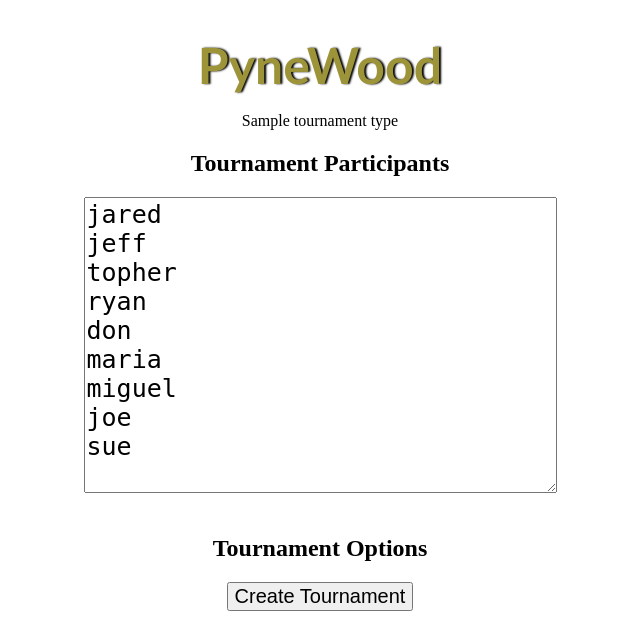
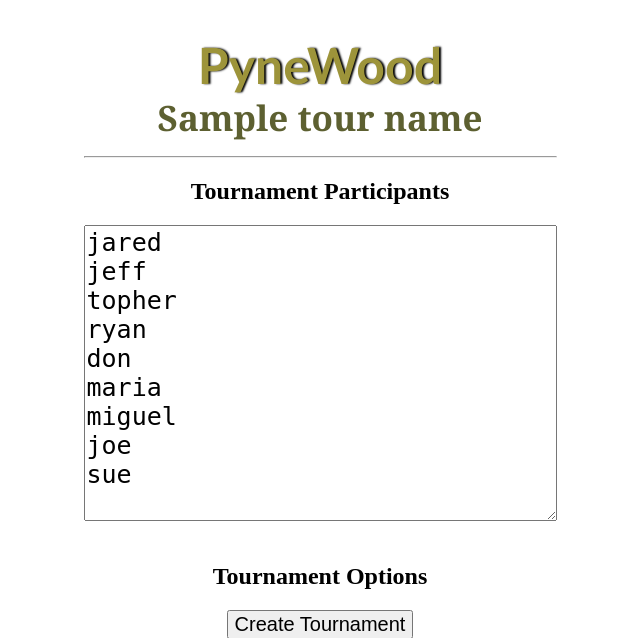
Before and after one commit to d-chambers/pynewood, a Flask app: template app/templates/create_tournament.html in a window 1280 px wide. Shown: the top 638 px of the page, without its empty margins (320-960 px from the left). Run offline with Flask 2, Linux system fonts and the light colour scheme; the template is opened without the code that fills it: values that come from a table or form of the project are taken from there, most other values are stand-ins (such as "Sample title", 1, 10 or a date in 2020).

Commit message:
added styples and such

```diff
--- a/app/routes.py
+++ b/app/routes.py
@@ -3,7 +3,7 @@ Routes for running pynewood as a flask app
 """
 
 import ast
-
+from pathlib import Path
 
 import wtforms
 from flask import render_template, redirect, flash, url_for, request
@@ -17,7 +17,12 @@ TOURNAMENT = {}  # a dict for holding a tournament object (keys are names)
 TOUR_TYPE = {}  # a dict storing types of tournaments for each name
 DEFAULT_PLAYER_LIST = ('jared', 'jeff', 'topher', 'ryan', 'don', 'maria',
                        'miguel', 'joe', 'sue')
+here = Path('.')
+tournament_path = here / 'tournaments'
 
+# map tournament name to file
+SAVED_TOURNAMENTS = {x.name.split('.')[0]: str(x)
+                     for x in tournament_path.glob('*pkl')}
 
 def make_up_first_form(current_players):
     """ return a form for entering times of those who are up """
@@ -51,7 +56,7 @@ class NewTournamentForm(FlaskForm):
 
 class LoadTournamentForm(FlaskForm):
     """ A form for creating a new tournament """
-    choices = [('zoom zoom', 'zoom')]
+    choices = [(x, x) for x in SAVED_TOURNAMENTS]
     name = wtforms.SelectField(label='Saved Tournaments', choices=choices)
     load_tournament = wtforms.SubmitField(label='Load Tournament')
 
@@ -66,16 +71,18 @@ class CreateTournament(FlaskForm):
 # -------------------- Routes
 
 
-@app.route('/tournament_<tour_name>_<players>', methods=['GET', 'POST'])
-def run_tournament(tour_name, players='', results=None):
+@app.route('/tournament_<tour_name>', methods=['GET', 'POST'])
+def run_tournament(tour_name):
+    """ page for running the tournament """
 
-    player_list = ast.literal_eval(players)
+    # if tournament isnot loaded decide to load or create
+    if tour_name in TOURNAMENT:
+        tour = TOURNAMENT[tour_name]
+    elif tour_name in SAVED_TOURNAMENTS:
+        return redirect(url_for('load_tournament', tour_name=tour_name))
+    else:
+        return redirect(url_for('index'))
 
-    # check it tournament is in memory, it not load it.
-    if not tour_name in TOURNAMENT:
-        cls = pn.get_tournaments()[TOUR_TYPE[tour_name]]
-        TOURNAMENT[tour_name] = cls(players=player_list)
-    tour = TOURNAMENT[tour_name]
     matches = tour.get_next_matchups(2)
 
     # create form
@@ -91,8 +98,8 @@ def run_tournament(tour_name, players='', results=None):
                     val = float(getattr(form, name).data)
                     tour.set_time(player, val)
                 # redirect to input to clear form state
-                kwargs = dict(tour_name=tour_name, players=players)
-                tour.write('tournaments/tour_name.pkl')
+                kwargs = dict(tour_name=tour_name)
+                tour.save(str(tournament_path / (tour_name + '.pkl')))
                 return redirect(url_for('run_tournament', **kwargs))
             else:
                 flash("Tournament complete!")
@@ -104,7 +111,7 @@ def run_tournament(tour_name, players='', results=None):
     car_table = df.to_html(classes='aTable')
 
     kwargs = dict(matches=matches, form=form, tour_name=tour_name,
-                  players=player_list, car_table=car_table)
+                  car_table=car_table)
     return render_template('run_tournamnet.html', **kwargs)
 
 
@@ -115,24 +122,28 @@ def create_tournament(tour_type, tour_name):
     form = CreateTournament()
 
     if form.validate_on_submit():
+        # get players from form
         players = form.players.data.splitlines()
-        kwargs = dict(players=players, tour_name=tour_name,)
+        if len(players) < 2:
+            flash('You must input at least two players!')
         # cache tour type
         TOUR_TYPE[tour_name] = tour_type
-        if len(players) < 2:
-            flash('You must input at least two players!')
-
-        else:
-            return redirect(url_for('run_tournament', **kwargs))
+        # create tournament and stash
+        cls = pn.get_tournaments()[TOUR_TYPE[tour_name]]
+        TOURNAMENT[tour_name] = cls(players=players)
+        return redirect(url_for('run_tournament', tour_name=tour_name))
 
     return render_template('create_tournament.html', form=form,
                            tour_type=tour_type, tour_name=tour_name)
 
 
-@app.route('/load_tournament/<name>')
-def load_tournament(name):
-    return f'loading tournament: {name}'
-    render_template('create_tournament.html')
+@app.route('/load_tournament/<tour_name>')
+def load_tournament(tour_name):
+    """ load the tournament, head over to run_tournament """
+    if not tour_name in TOURNAMENT:
+        path = SAVED_TOURNAMENTS[tour_name]
+        TOURNAMENT[tour_name] = pn.LimitedRound.load(path)
+    return redirect(url_for('run_tournament', tour_name=tour_name))
 
 
 @app.route('/')
@@ -140,8 +151,6 @@ def load_tournament(name):
 def index():
     new_form = NewTournamentForm()
     load_form = LoadTournamentForm()
-
-    import pdb; pdb.set_trace()
 
     # launch into loading new tournament
     if new_form.validate_on_submit():
@@ -152,8 +161,9 @@ def index():
 
     if load_form.validate_on_submit():
         if load_form.load_tournament.data:
-            flash(f'loading tournament: {new_form.name.data}')
-            return redirect(url_for('load_tournament'))
+            name = load_form.name.data
+            flash(f'loading tournament: {name}')
+            return redirect(url_for('load_tournament', tour_name=name))
 
     return render_template('index.html', new_form=new_form,
                            load_form=load_form)
--- a/app/static/styles/main.css
+++ b/app/static/styles/main.css
@@ -50,6 +50,29 @@ body{
   line-height:24px;
   font-weight:700;
 }
+
+.c805{
+  padding-top:5px;
+  padding-bottom:30px;
+  text-align:center;
+  font-size:35px;
+  line-height:1px;
+  color:rgba(62,66,10,0.84);
+  font-family:Georgia, serif;
+  font-weight:600;
+}
+
+.c825{
+  padding-top:5px;
+  padding-bottom:10px;
+  text-align:center;
+  font-size:23px;
+  line-height:1px;
+  color:rgba(62,66,10,0.84);
+  font-family:Georgia, serif;
+  font-weight:600;
+}
+
 
 .aTable {
     width: 800px;
@@ -110,16 +133,7 @@ body{
 }
 
 
-.c825{
-  padding-top:5px;
-  padding-bottom:10px;
-  text-align:center;
-  font-size:23px;
-  line-height:1px;
-  color:rgba(62,66,10,0.84);
-  font-family:Georgia, serif;
-  font-weight:600;
-}
+
 
 
 
--- a/app/templates/create_tournament.html
+++ b/app/templates/create_tournament.html
@@ -3,7 +3,8 @@
 {% block body %}
 <div id="wrapper">
     <div id="yourdiv">
-        <div>{{ tournament_type }}</div>
+        <div class="c805">{{ tour_name }}</div>
+        <hr>
         <h2>Tournament Participants</h2>
         <form method="POST" action="{{ url_for('create_tournament', tour_type=tour_type, tour_name=tour_name) }}">
             {{ form.csrf_token }}
--- a/app/templates/run_tournamnet.html
+++ b/app/templates/run_tournamnet.html
@@ -6,6 +6,8 @@
 
 <div id="wrapper">
     <form method="POST" action="{{ url_for('run_tournament', tour_name=tour_name, players=players) }}">
+        <div class="c805">{{ tour_name }}</div>
+        <hr>
         <div>
             {{ form.csrf_token }}
             {% for player in matches[0] %}
--- a/pynewood/core.py
+++ b/pynewood/core.py
@@ -27,7 +27,8 @@ class Tournament:
         with open(path, 'wb') as fi:
             pickle.dump(self, fi)
 
-    def load(self, path):
+    @staticmethod
+    def load(path):
         # return pickle.load(path)
         with open(path, 'rb') as fi:
             return pickle.load(fi)
```
